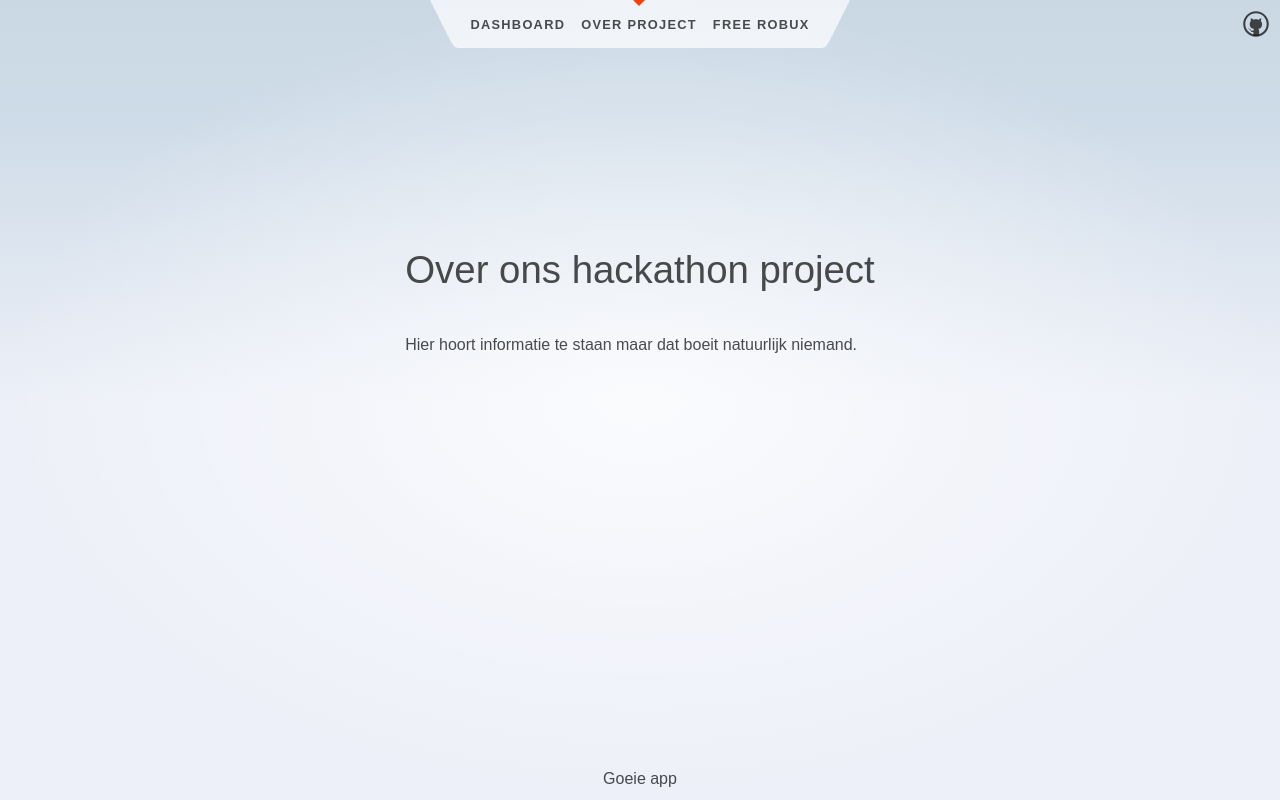
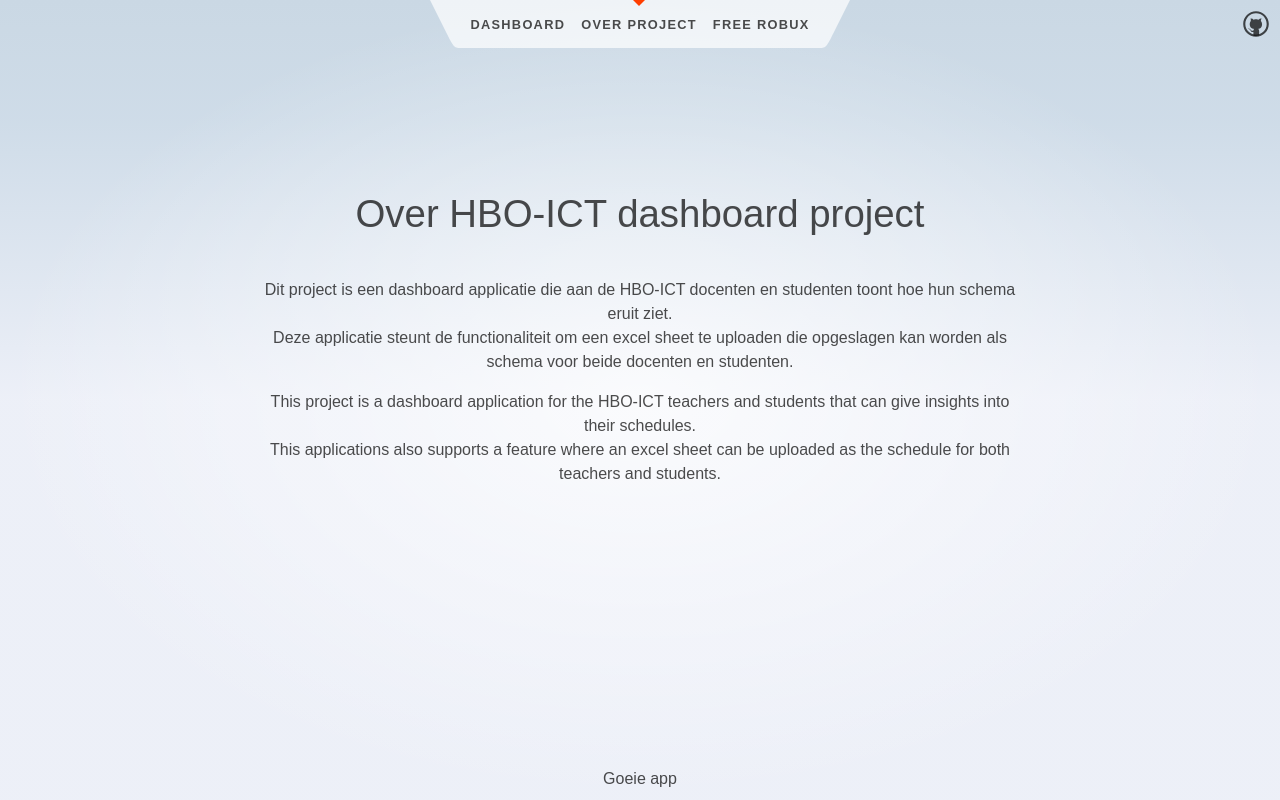
Before and after one commit to FroyoFrozen/Hackathon, a SvelteKit app: page /about in a window 1280 px wide. Built offline with nearby package versions, Linux system fonts and the light colour scheme.

Commit message:
updated the about page

```diff
--- a/src/routes/about/+page.svelte
+++ b/src/routes/about/+page.svelte
@@ -1,12 +1,31 @@
+<script>
+
+    import { text } from "@sveltejs/kit";
+
+</script>
 <svelte:head>
 	<title>Over</title>
 	<meta name="description" content="About this app" />
 </svelte:head>
 
 <div class="text-column">
-	<h1>Over ons hackathon project</h1>
+	<h1>Over HBO-ICT dashboard project</h1>
 
-	<p>
-		Hier hoort informatie te staan maar dat boeit natuurlijk niemand.
-	</p>
+	<center>
+		<p>
+			Dit project is een dashboard applicatie die aan de HBO-ICT docenten en studenten toont hoe hun schema eruit ziet.<br/>
+			Deze applicatie steunt de functionaliteit om een excel sheet te uploaden die opgeslagen kan worden als schema voor beide docenten en studenten.
+		</p>
+		<p>
+			This project is a dashboard application for the HBO-ICT teachers and students that can give insights into their schedules.<br/>
+			This applications also supports a feature where an excel sheet can be uploaded as the schedule for both teachers and students.
+		</p>
+	</center>
+
 </div>
+
+<style>
+	p {
+		justify-self: center;
+	}
+</style>
```
